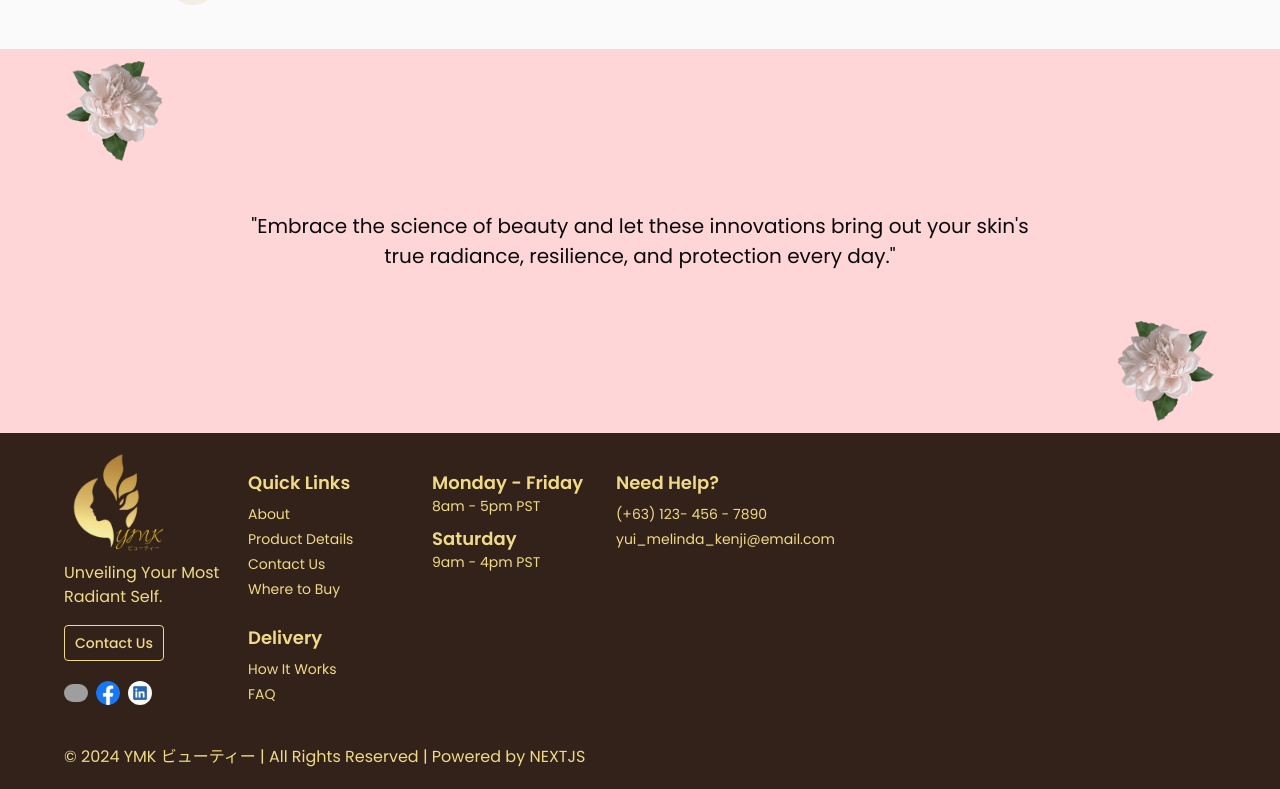
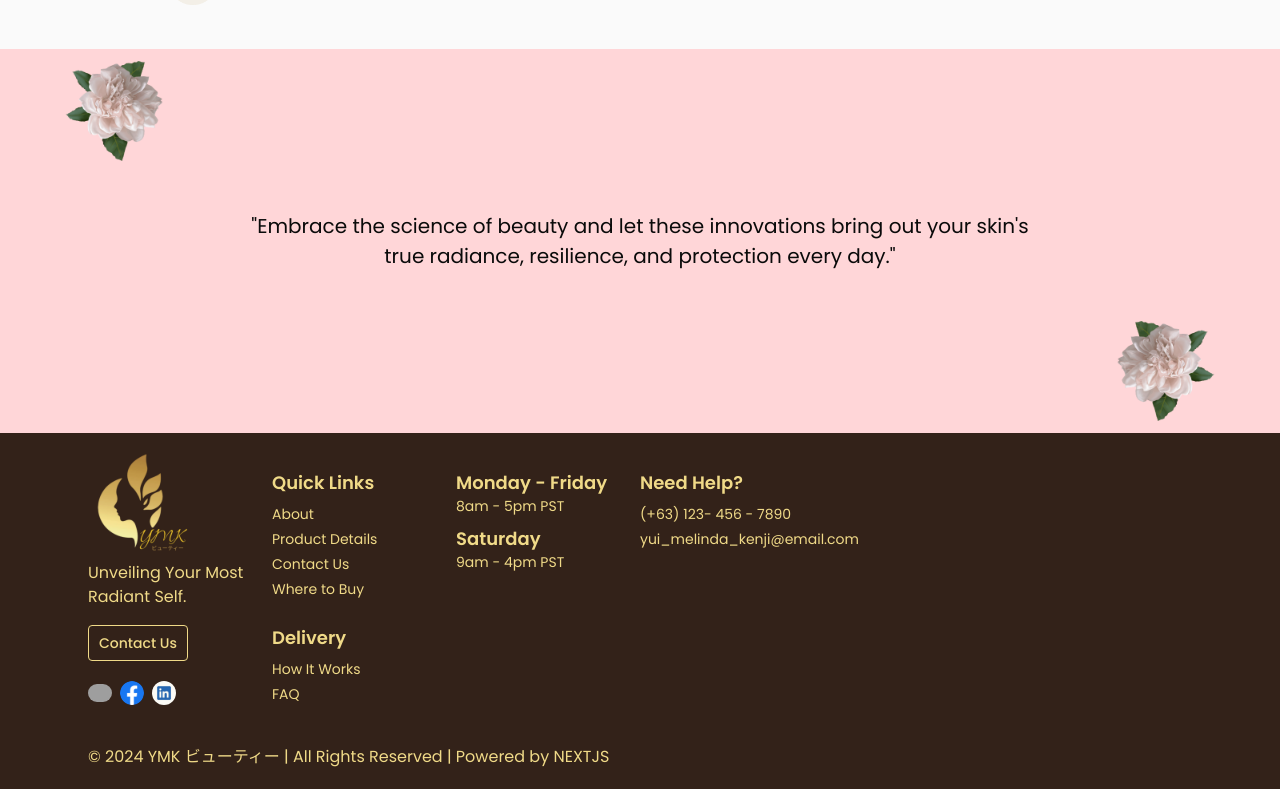
Before and after one commit to DiusMontenegro/ymk, a Next.js app: page / in a window 1280 px wide. Shown: the part 3123-3912 px from the top of the page. Built offline with nearby package versions, Linux system fonts and the light colour scheme; grey boxes are pictures that could not be loaded.

Commit message:
style: Create and style a responsive Footer section

```diff
--- a/components/shared/Footer.tsx
+++ b/components/shared/Footer.tsx
@@ -5,7 +5,7 @@ import { Button } from "../ui/button";
 const Footer = () => {
     return (
         <footer className="font-poppins bg-[#332219] py-4 text-[16px] text-[#f0da88]">
-            <div className="container flex h-full flex-col gap-3 md:gap-6 lg:px-0">
+            <div className="container flex h-full flex-col gap-3 md:gap-6">
                 <div className="flex flex-1 flex-col md:flex-row md:gap-1">
                     <div className="flex w-[180px] flex-col">
                         <Image
```
